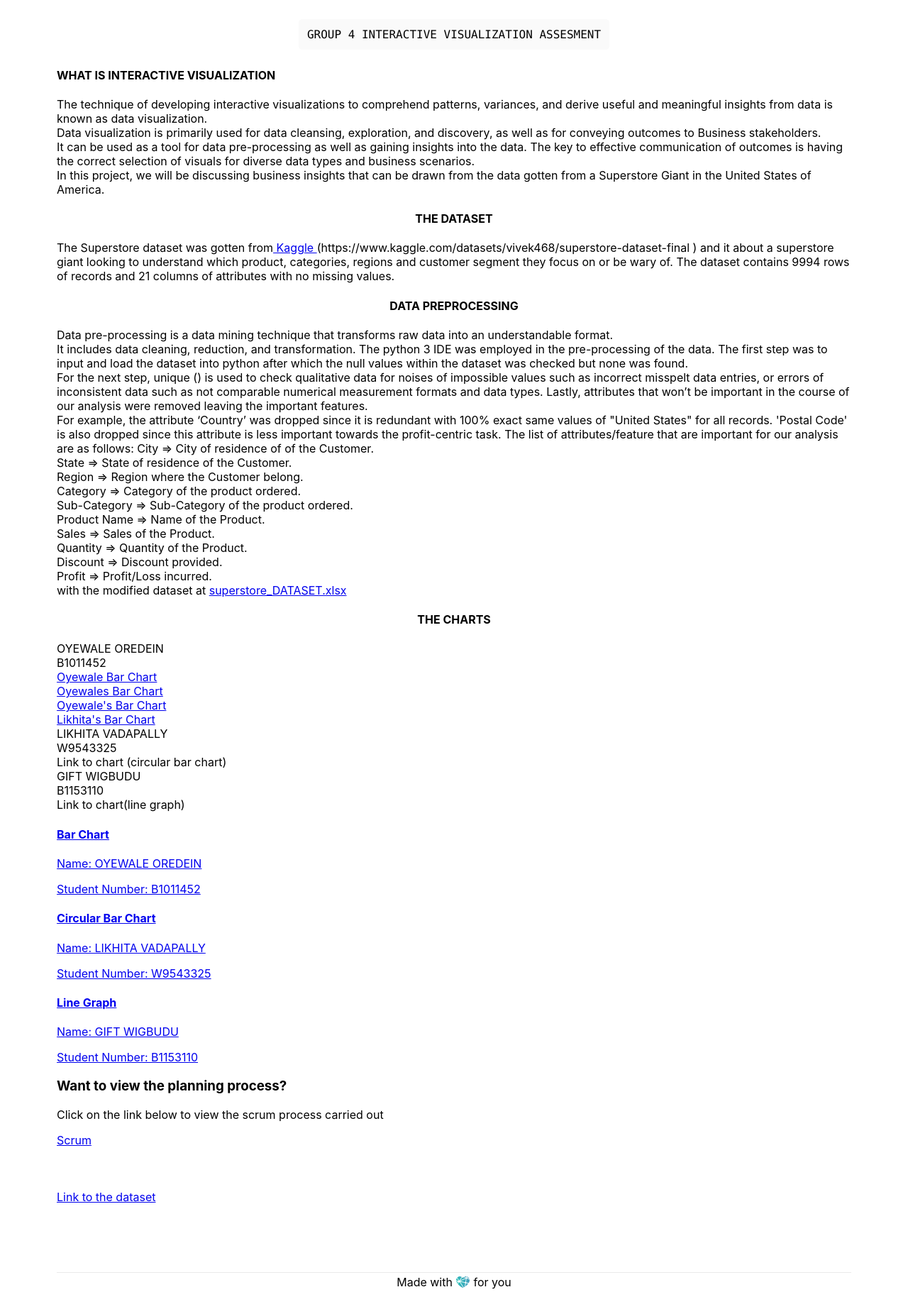
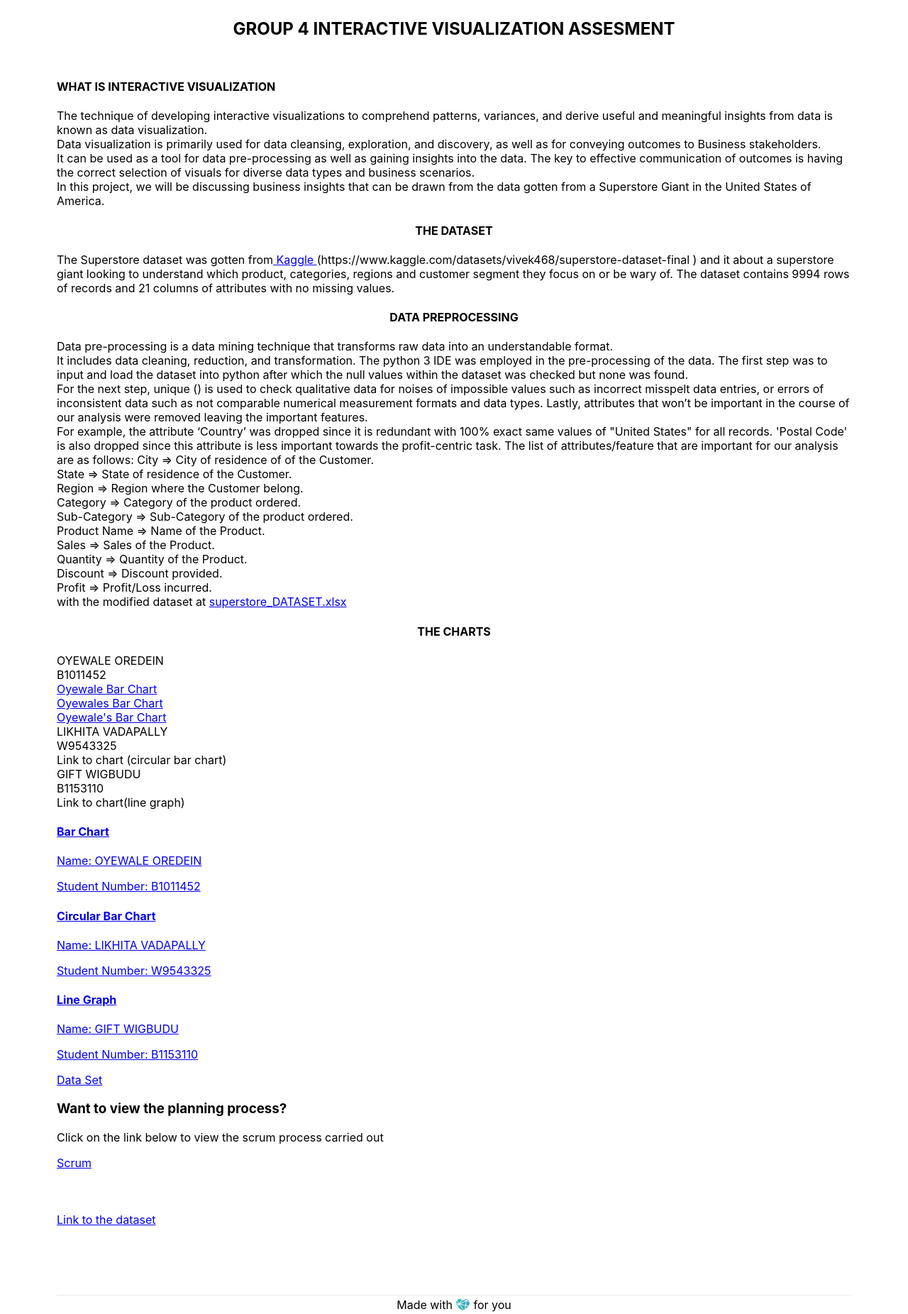
Before and after one commit to Sir-Newton/BBsTeams, a Next.js app in the folder BBsTeams/: page / in a window 1280 px wide. Shown: the whole page at 71% size. Before the commit the page ends 1820 px from the top, so only its background shows below. Built offline with nearby package versions, Linux system fonts and the light colour scheme.

Commit message:
Update index.js

```diff
--- a/BBsTeams/pages/index.js
+++ b/BBsTeams/pages/index.js
@@ -13,8 +13,7 @@ return (
     <main>
         <Header className="title" title="INTERACTIVE VISUALIZATION GROUP ASSESMENT" />
         <p className="description">
-    <code> GROUP 4 INTERACTIVE VISUALIZATION ASSESMENT
-    </code>
+    <h2> GROUP 4 INTERACTIVE VISUALIZATION ASSESMENT </h2>
     </p>
 
      <div id="mainbody" className="card">
@@ -66,7 +65,7 @@ return (
         <a href="./teammates/Oyewale_Bar_Chart/index.html"> Oyewale Bar Chart  </a>  <br/>
             <a href="./BBsTeams/teammates/Oyewale_Bar_Chart/index.html"> Oyewales Bar Chart </a>  <br/>
     <a href="./BBsTeams/BBsTeams/teammates/Oyewale_Bar_Chart/index.html"> Oyewale's Bar Chart </a>  <br/>
-<a href=".//Likhita_Vadapaly_CIRCULAR_Bar_Chart/index.html"> Likhita's Bar Chart </a>  <br/>
+
         LIKHITA VADAPALLY  <br/>
         W9543325  <br/>
         Link to chart (circular bar chart) <br/>
@@ -85,21 +84,21 @@ return (
                     <p class="chart-paragraph">Student Number: B1011452</p>
                 </div>
             </a>
-            <a class="chart" href="./Likhita_Vadapaly_CIRCULAR_Bar_Chart/index.html">
+            <a class="chart" href="./GodspowerWodi-B1257513/index.html">
                 <div>
                     <h4 class="chart-title">Circular Bar Chart</h4>
                     <p class="chart-paragraph">Name: LIKHITA VADAPALLY </p>
                     <p class="chart-paragraph">Student Number: W9543325</p>
                 </div>
             </a>
-            <a class="chart" href="./Rita-B1161681/ica.html">
+            <a class="chart" href="./BBsTeams/superstore_DATASET.xlsx">
                 <div>
                     <h4 class="chart-title">Line Graph</h4>
                     <p class="chart-paragraph">Name: GIFT WIGBUDU</p>
                     <p class="chart-paragraph">Student Number: B1153110</p>
                 </div>
             </a>
-
+           <a class="chart" href="./BBsTeams/superstore_DATASET.xlsx"> Data Set </a>
         </div>
         <div class="scrum-link">
             <h3>Want to view the planning process?</h3>
```
